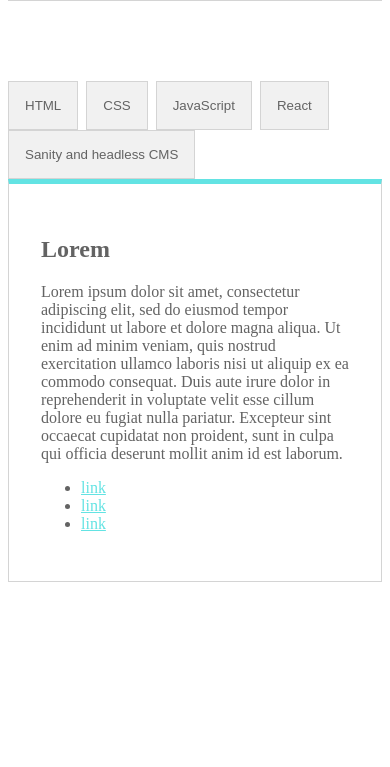
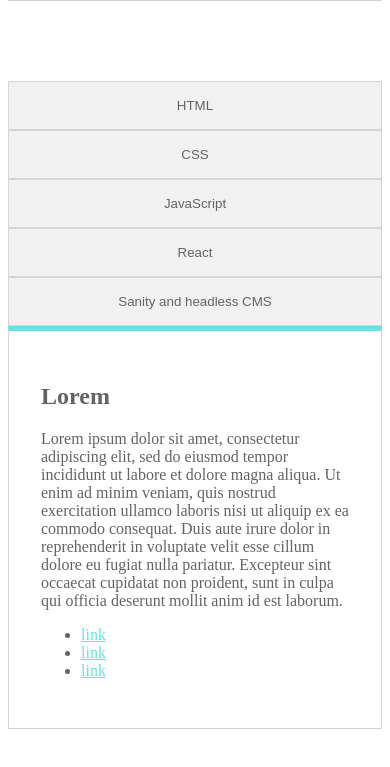
Before and after one commit to vildehw/uin23ak2_resource_layout_WENGER, a plain HTML site: page index.html in a window 390 px wide. Shown: the part 225-992 px from the top of the page. Before the commit the page ends 887 px from the top, so only its background shows below. Drawn offline with Linux system fonts and the light colour scheme.

Commit message:
breakpoint

```diff
--- a/style.css
+++ b/style.css
@@ -51,3 +51,10 @@ main{
 main ul li a{
     color: var(--turquoise)
 }
+
+@media only screen and (max-width: 550px){
+
+    button{
+        width:100%;
+    }
+}
```
